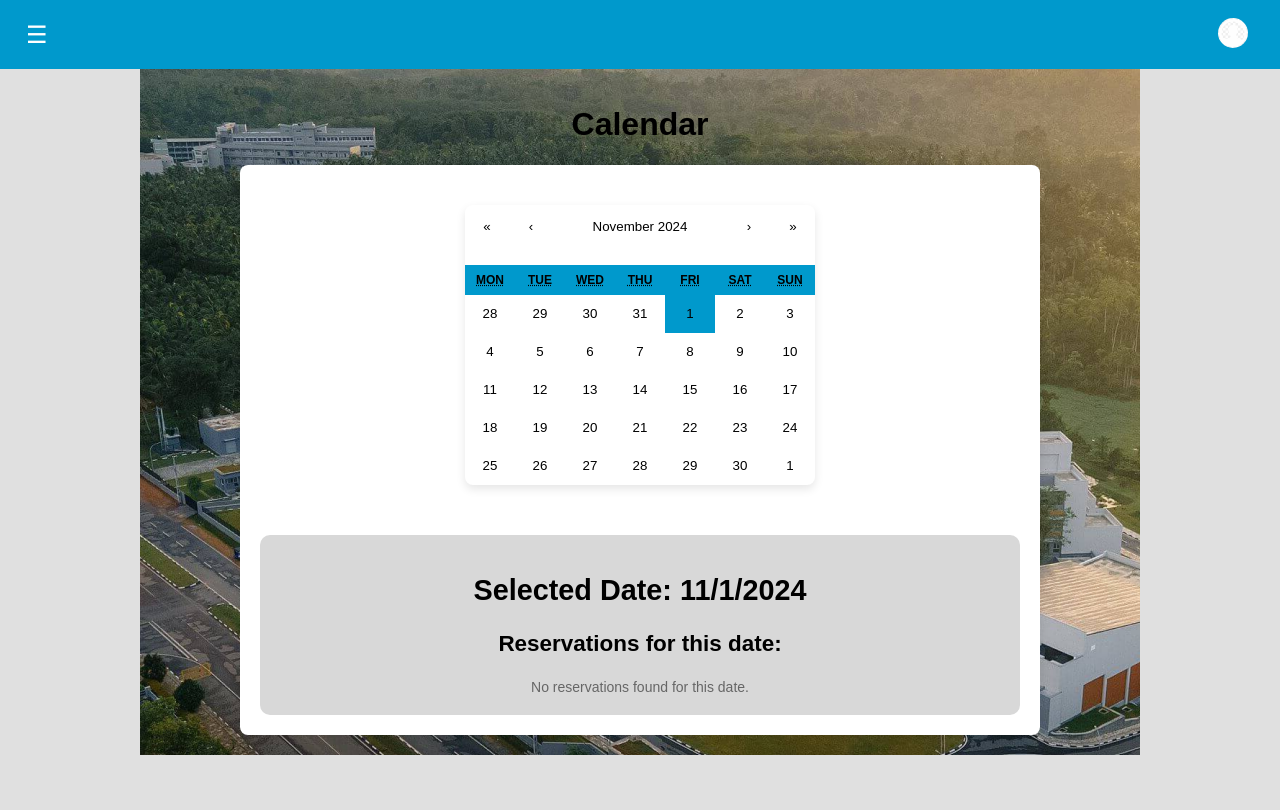
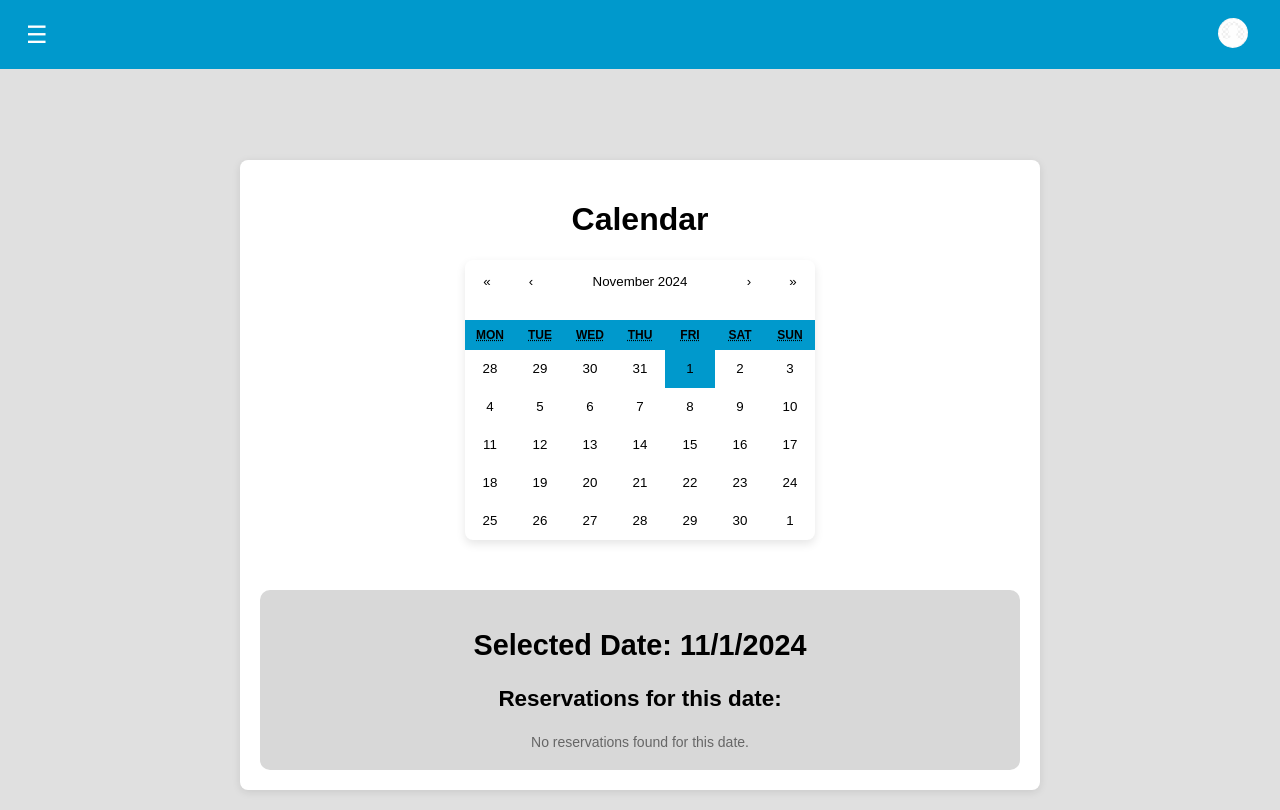
Before and after one commit to gunathilakax/ReservationSystem, a React (Vite) app in the folder frontend/: page /calendar in a window 1280 px wide. Built offline with nearby package versions, Linux system fonts and the light colour scheme.

Commit message:
Corrections

```diff
--- a/frontend/src/components/AdminNavBar.jsx
+++ b/frontend/src/components/AdminNavBar.jsx
@@ -65,7 +65,7 @@ const AdminNavBar = () => {
           <li onClick={() => navigate('/reservation-requests')}>Reservation Requests</li>
           <li onClick={() => navigate('/admin-labs')}>Labs</li> {/* Update navigation */}
           <li onClick={() => navigate('/admin-lecture-halls')}>Lecture Halls</li>
-          <li onClick={() => navigate('/lectures')}>Lectures</li>
+          <li onClick={() => navigate('/lectures')}>Lecturers</li>
         </ul>
       </div>
     </>
--- a/frontend/src/pages/AdminCalendarPage.css
+++ b/frontend/src/pages/AdminCalendarPage.css
@@ -1,7 +1,7 @@
 .admin-calendar-page {
-    margin-top: 180px;
+    margin-top: 250px;
     padding: 20px;
-    background-image: url("../assets/bgimg.png");
+    /*background-image: url("../assets/bgimg.png");*/
     width: 1000px;
   }
 
@@ -14,7 +14,7 @@
     padding: 20px;
   }
 
-  .admin-calendar-page h1 {
+  .admin-calendar-content h1 {
     text-align: center;
     color: black; /* Darker text for readability */
   }
--- a/frontend/src/pages/AdminCalendarPage.jsx
+++ b/frontend/src/pages/AdminCalendarPage.jsx
@@ -38,9 +38,9 @@ const AdminCalendarPage = () => {
   return (
     <div className="admin-calendar-page">
       <AdminNavBar />
+
+      <div className="admin-calendar-content">
       <h1>Admin Calendar</h1>
-      <div className="admin-calendar-content">
-
         <CustomCalendar date={date} onDateChange={handleDateChange} />
         <div className="admin-calendar-room-selection">
           <label htmlFor="room">Select Room: </label>
--- a/frontend/src/pages/AdminPage.css
+++ b/frontend/src/pages/AdminPage.css
@@ -2,5 +2,5 @@
     margin-top: 580px;
     width: 1000px;
     position: static;
-    background-image: url("../assets/bgimg.png");
+    /*background-image: url("../assets/bgimg.png");*/
 }
--- a/frontend/src/pages/LecturerCalendarPage.css
+++ b/frontend/src/pages/LecturerCalendarPage.css
@@ -1,9 +1,9 @@
 /* src/pages/LecturerCalendarPage.css */
 
 .lec-calendar-page {
-  margin-top: 20px;
+  margin-top: 150px;
   padding: 20px;
-  background-image: url("../assets/bgimg.png");
+  /*background-image: url("../assets/bgimg.png");*/
   width: 1000px;
 }
 
@@ -16,7 +16,7 @@
   padding: 20px;
 }
 
-.lec-calendar-page h1 {
+.lec-calendar-content h1 {
   text-align: center;
   color: black; /* Darker text for readability */
 }
--- a/frontend/src/pages/LecturerCalendarPage.jsx
+++ b/frontend/src/pages/LecturerCalendarPage.jsx
@@ -28,9 +28,9 @@ const CalendarPage = () => {
   return (
     <div className="lec-calendar-page">
       <LecturerNavBar />
+
+      <div className="lec-calendar-content">
       <h1>Calendar</h1>
-      <div className="lec-calendar-content">
-
         <CustomCalendar date={date} onDateChange={handleDateChange} />
         <div className="lec-calendar-selected-date">
           <h2>Selected Date: {date.toLocaleDateString()}</h2>
--- a/frontend/src/pages/LecturerPage.css
+++ b/frontend/src/pages/LecturerPage.css
@@ -1,3 +1,3 @@
-.notice-board-conttainor{
+.lec-notice-board-conttainor{
     margin-top: 850px;
 }
--- a/frontend/src/pages/LecturerPage.jsx
+++ b/frontend/src/pages/LecturerPage.jsx
@@ -8,7 +8,7 @@ const LecturerPage = () => {
   return (
     <div>
       <LecturerNavBar />
-      <div className='notice-board-conttainor'>
+      <div className='lec-notice-board-conttainor'>
       <NoticeBoard isAdmin={false} />
       </div>
     </div>
```
